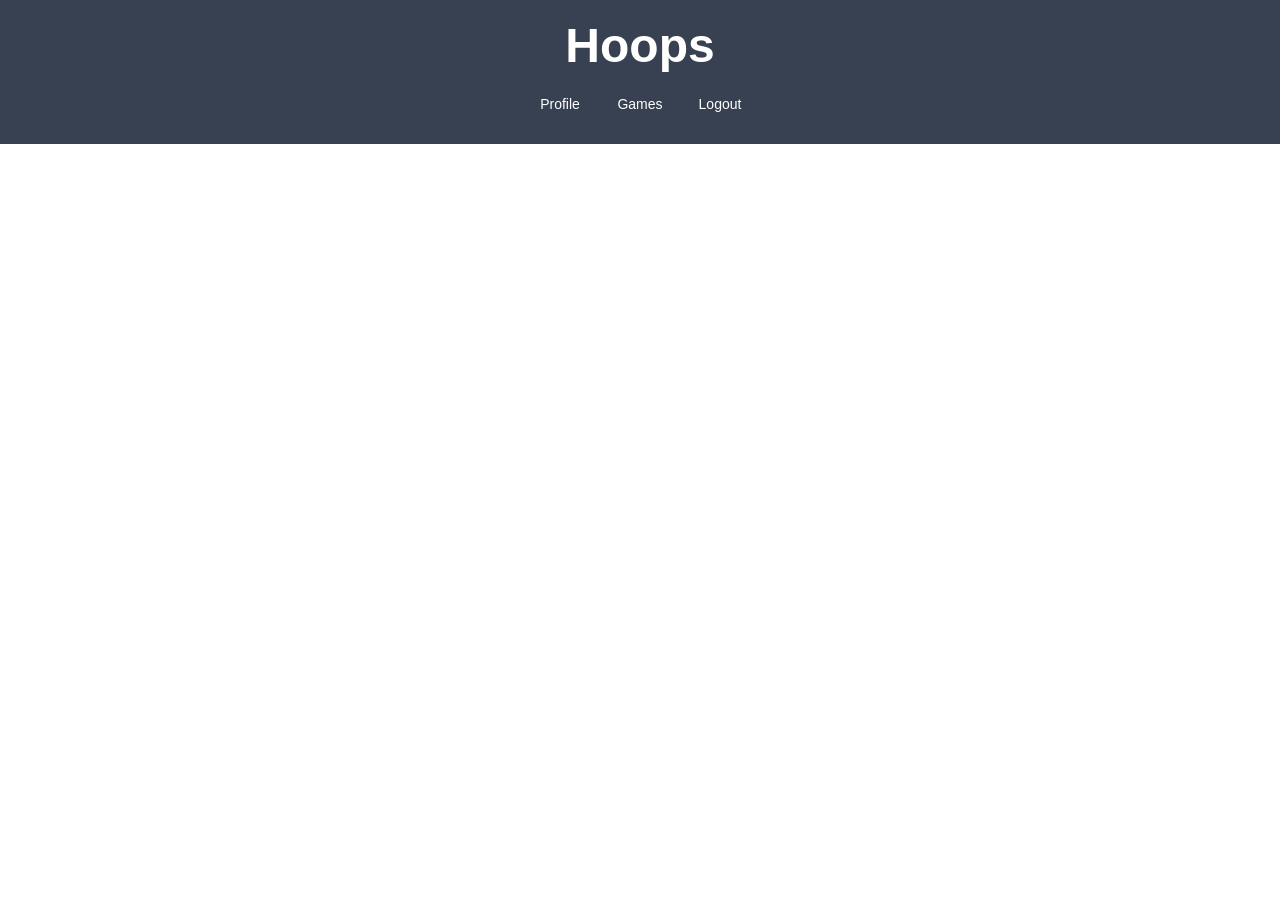
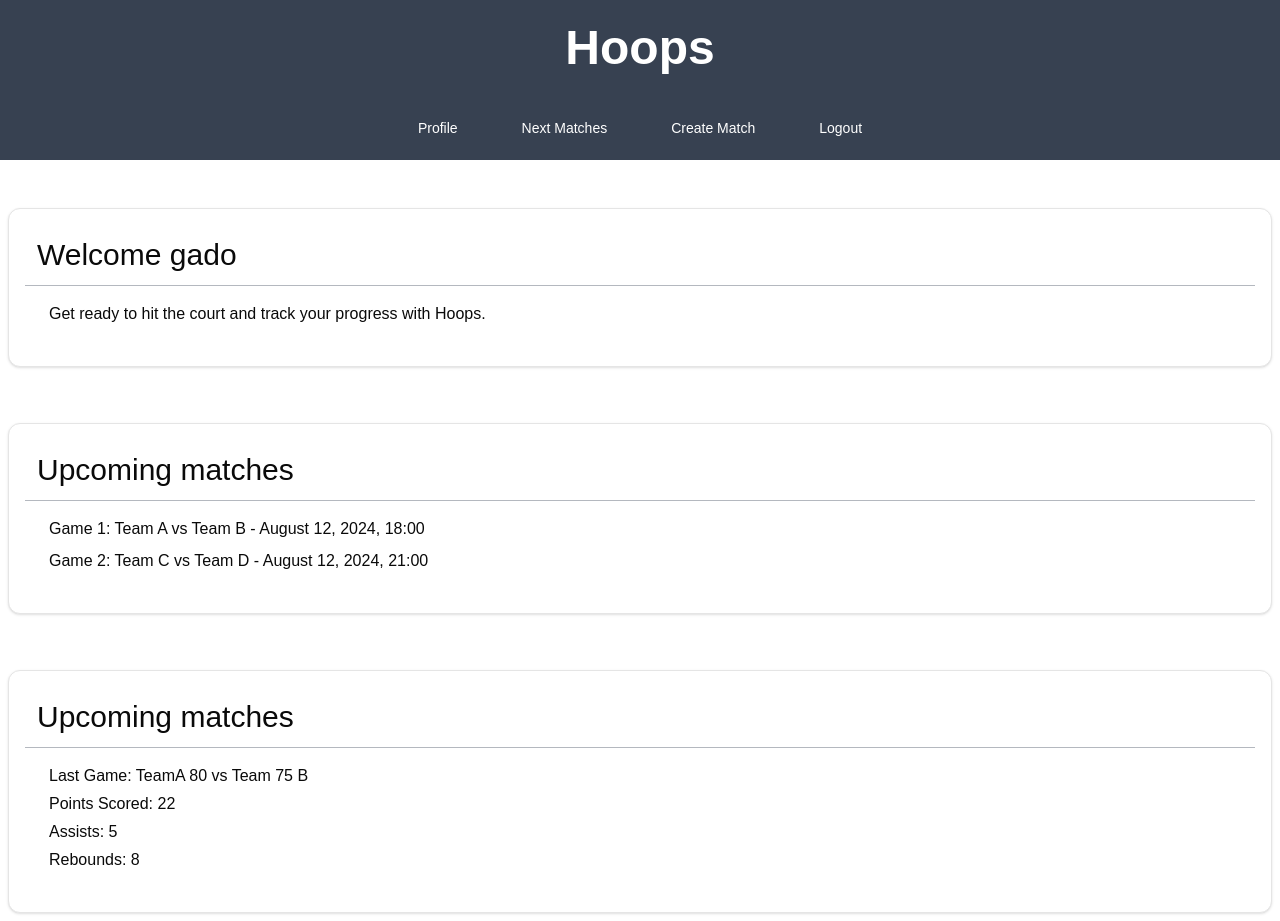
Before and after one commit to MateusLyoshka/Hooper, a Next.js app: page /home in a window 1280 px wide. Before the commit the page ends 800 px from the top, so only its background shows below. Built offline with nearby package versions, Linux system fonts and the light colour scheme.

Commit message:
home body

```diff
--- a/src/app/home/page.tsx
+++ b/src/app/home/page.tsx
@@ -1,15 +1,82 @@
 import Header from "@/components/myComponents/header/header"
+import { Card, CardContent, CardHeader } from "@/components/ui/card"
+
+const userinfo = {
+    name: "gado",
+};
+
+const games = [
+    {
+        game:"1", teamA:"A", teamB:"B", mounth:"August", day:"12", year:"2024", time:"18:00",
+    },
+    {game:"2", teamA:"C", teamB:"D", mounth:"August", day:"12", year:"2024", time:"21:00"}
+]
+
+const recentGame = {teamA:"A", teamB:"B", pointsA:"80", pointsB:"75", score:"22", assists:"5", rebounds:"8"}
+
 
 const Home = () => {
-    return(
-        <div className="w-full h-screen">
-            <div>
-                <Header/>
-            </div>
-            <div></div>
-            <div></div>
+
+    return (
+      <div className="w-full h-screen">
+        <div>
+          <Header />
         </div>
-    )
+        <div>
+          <div className="mt-10 p-2">
+            <Card className="p-4">
+              <CardHeader className="p-3 text-3xl">
+                Welcome {userinfo.name}
+              </CardHeader>
+              <div className="w-full bg-gray-500 h-[1px] opacity-50 mb-4"></div>
+              <CardContent>
+                <div className="">
+                  Get ready to hit the court and track your progress with Hoops.
+                </div>
+              </CardContent>
+            </Card>
+          </div>
+          <div className="mt-10 p-2">
+            <Card className="p-4">
+              <CardHeader className="p-3 text-3xl">Upcoming matches</CardHeader>
+              <div className="w-full bg-gray-500 h-[1px] opacity-50 mb-4"></div>
+              <CardContent>
+                {games.map((itens, index) => (
+                  <div key={index} className="mt-2">
+                    <div>
+                      Game {itens.game}: Team {itens.teamA} vs Team{" "}
+                      {itens.teamB} - {itens.mounth} {itens.day}, {itens.year},{" "}
+                      {itens.time}
+                    </div>
+                  </div>
+                ))}
+              </CardContent>
+            </Card>
+          </div>
+          <div className="mt-10 p-2">
+            <Card className="p-4">
+              <CardHeader className="p-3 text-3xl">Upcoming matches</CardHeader>
+              <div className="w-full bg-gray-500 h-[1px] opacity-50 mb-4"></div>
+              <CardContent>
+                <div className="mt-2">
+                  <div className="space-y-1">
+                    <div>
+                      Last Game: Team{recentGame.teamA} {recentGame.pointsA} vs
+                      Team {recentGame.pointsB} {recentGame.teamB}
+                    </div>
+                    <div>Points Scored: {recentGame.score}</div>
+                    <div>Assists: {recentGame.assists}</div>
+                    <div>Rebounds: {recentGame.rebounds}</div>
+                  </div>
+                </div>
+              </CardContent>
+            </Card>
+          </div>
+        </div>
+
+        <div></div>
+      </div>
+    );
 }
 
 export default Home
--- a/src/components/myComponents/header/header.tsx
+++ b/src/components/myComponents/header/header.tsx
@@ -1,19 +1,25 @@
-import { Button } from "@/components/ui/button"
+import { buttonVariants } from "@/components/ui/button"
+import { cn } from "@/lib/utils"
+import Link from "next/link"
 
 const Header = () => {
-    const headerButtons = ["Profile", "Games", "Logout"]
+    const headerButtons = ["Profile","Next Matches", "Create Match", "Logout"]
 
     return(
-        <div className="w-full h-36 text-white bg-gray-700 flex flex-col items-center justify-center">
-            <div className="text-5xl font-semibold">Hoops</div>
+        <div className="w-full h-40 text-white bg-gray-700 flex flex-col items-center justify-center">
+            <div className="text-5xl font-semibold p-6">Hoops</div>
             <div className="flex">
-                {headerButtons.map((item, index) => (
-                    <div key={index} className="flex">
-                        <Button className=" hover:bg-gray-800 hover:text-white border-none rounded-none w-20 mt-4" variant={"ghost"}>{item}</Button>
-                    </div>
-                ))}
-            </div>
+            {headerButtons.map((item, index) => (
+            <Link
+              key={index}
+              href={`/home/${item.toLowerCase()}`}
+              className={cn(buttonVariants({ variant: "ghost" }), "p-8 hover:bg-opacity-5 hover:bg-white hover:text-white rounded-none")}
+            >
+              {item}
+            </Link>
+          ))}
         </div>
+    </div>
     )
 }
 
```
Also changed, not shown: src/app/home/creatematch/page.tsx (added).
